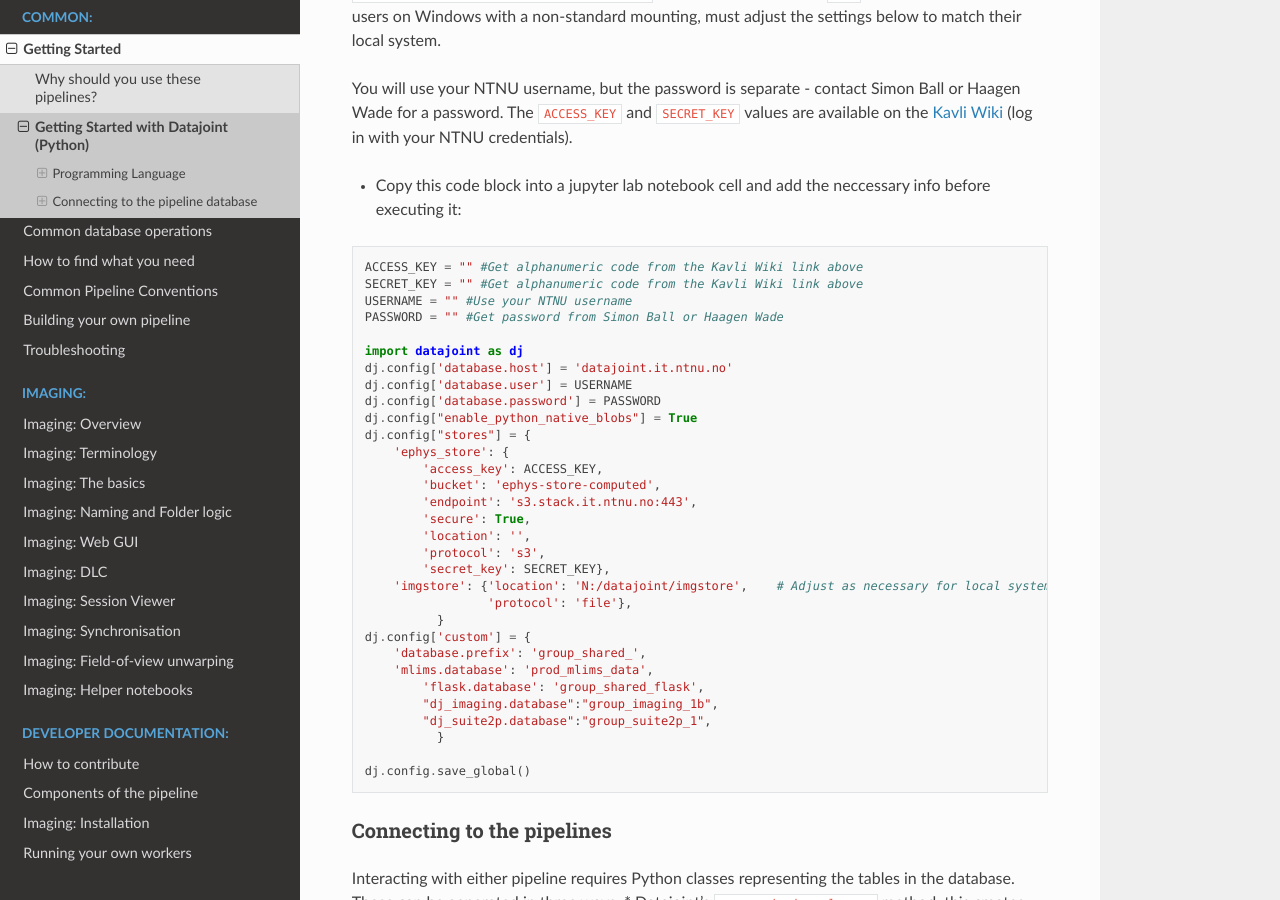
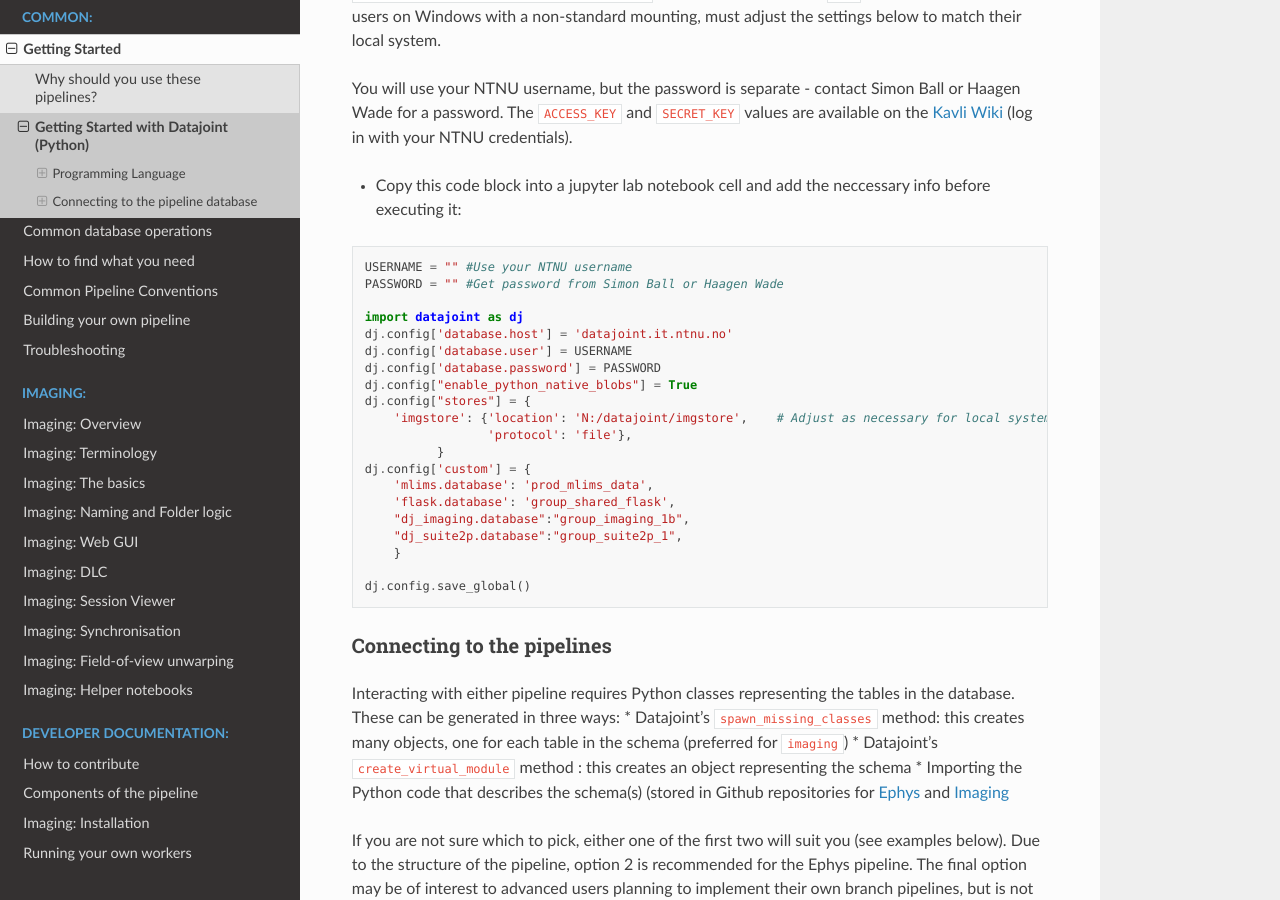
Before and after one commit to kavli-ntnu/dj-docs, a Sphinx documentation site: the page built from docs/common/getting_started/python.rst, in a window 1280 px wide and 900 px high, scrolled down 4531 px. Built offline with Sphinx 7.4.7 and the Read the Docs theme 2.0.0, drawn with Linux system fonts in a browser that asks for light colours.

Commit message:
Strip out ephys-specific connection details

```diff
--- a/docs/common/getting_started/python.rst
+++ b/docs/common/getting_started/python.rst
@@ -213,8 +213,6 @@
 
 .. code:: python
 
-    ACCESS_KEY = "" #Get alphanumeric code from the Kavli Wiki link above
-    SECRET_KEY = "" #Get alphanumeric code from the Kavli Wiki link above
     USERNAME = "" #Use your NTNU username
     PASSWORD = "" #Get password from Simon Ball or Haagen Wade
 
@@ -224,24 +222,15 @@
     dj.config['database.password'] = PASSWORD
     dj.config["enable_python_native_blobs"] = True
     dj.config["stores"] = {
-        'ephys_store': {
-            'access_key': ACCESS_KEY,
-            'bucket': 'ephys-store-computed',
-            'endpoint': 's3.stack.it.ntnu.no:443',
-            'secure': True,
-            'location': '',
-            'protocol': 's3',
-            'secret_key': SECRET_KEY},
         'imgstore': {'location': 'N:/datajoint/imgstore',    # Adjust as necessary for local system
                      'protocol': 'file'},
               }
     dj.config['custom'] = {
-        'database.prefix': 'group_shared_',
         'mlims.database': 'prod_mlims_data',
-            'flask.database': 'group_shared_flask',
-            "dj_imaging.database":"group_imaging_1b",
-            "dj_suite2p.database":"group_suite2p_1",
-              }
+        'flask.database': 'group_shared_flask',
+        "dj_imaging.database":"group_imaging_1b",
+        "dj_suite2p.database":"group_suite2p_1",
+        }
 
     dj.config.save_global()
 
```
